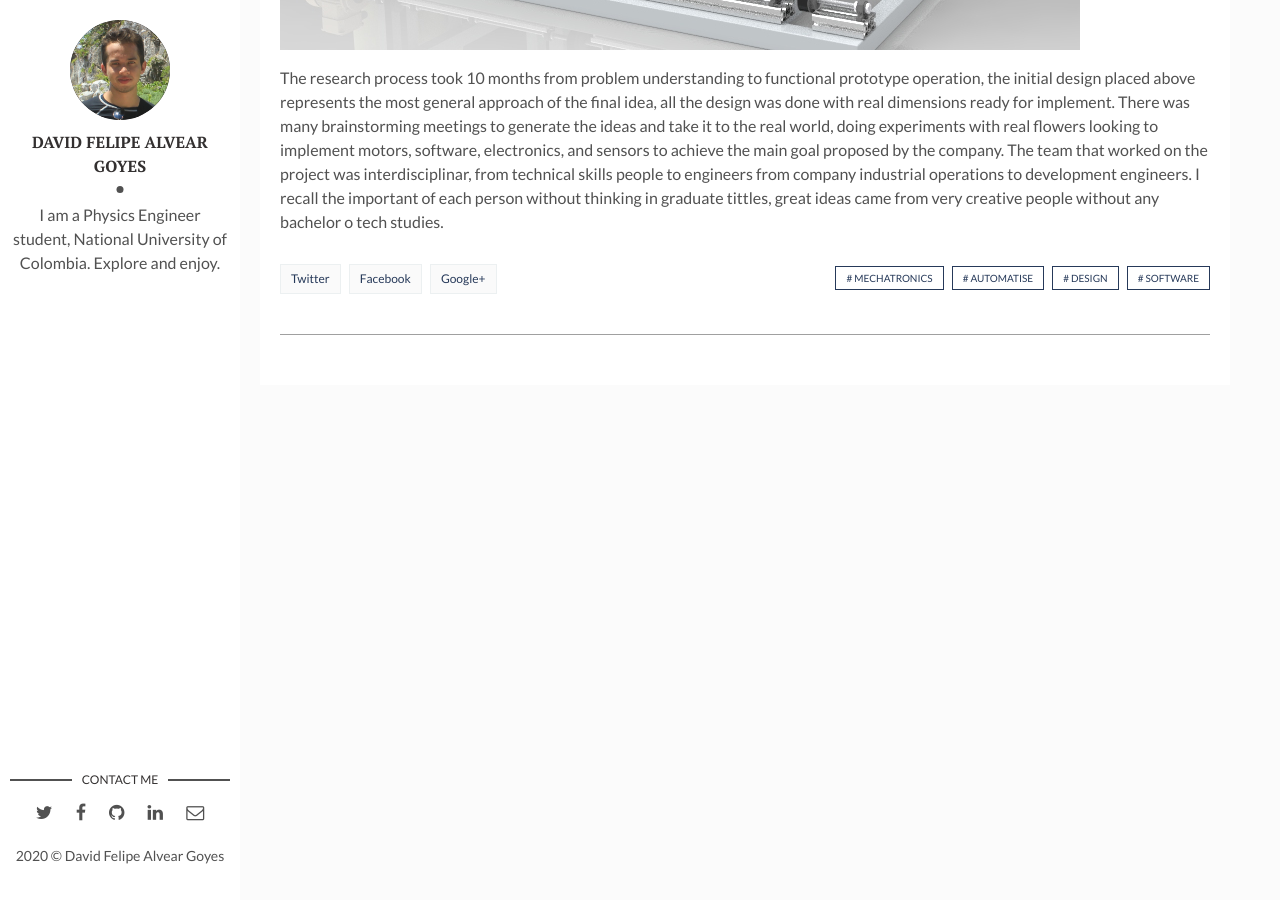
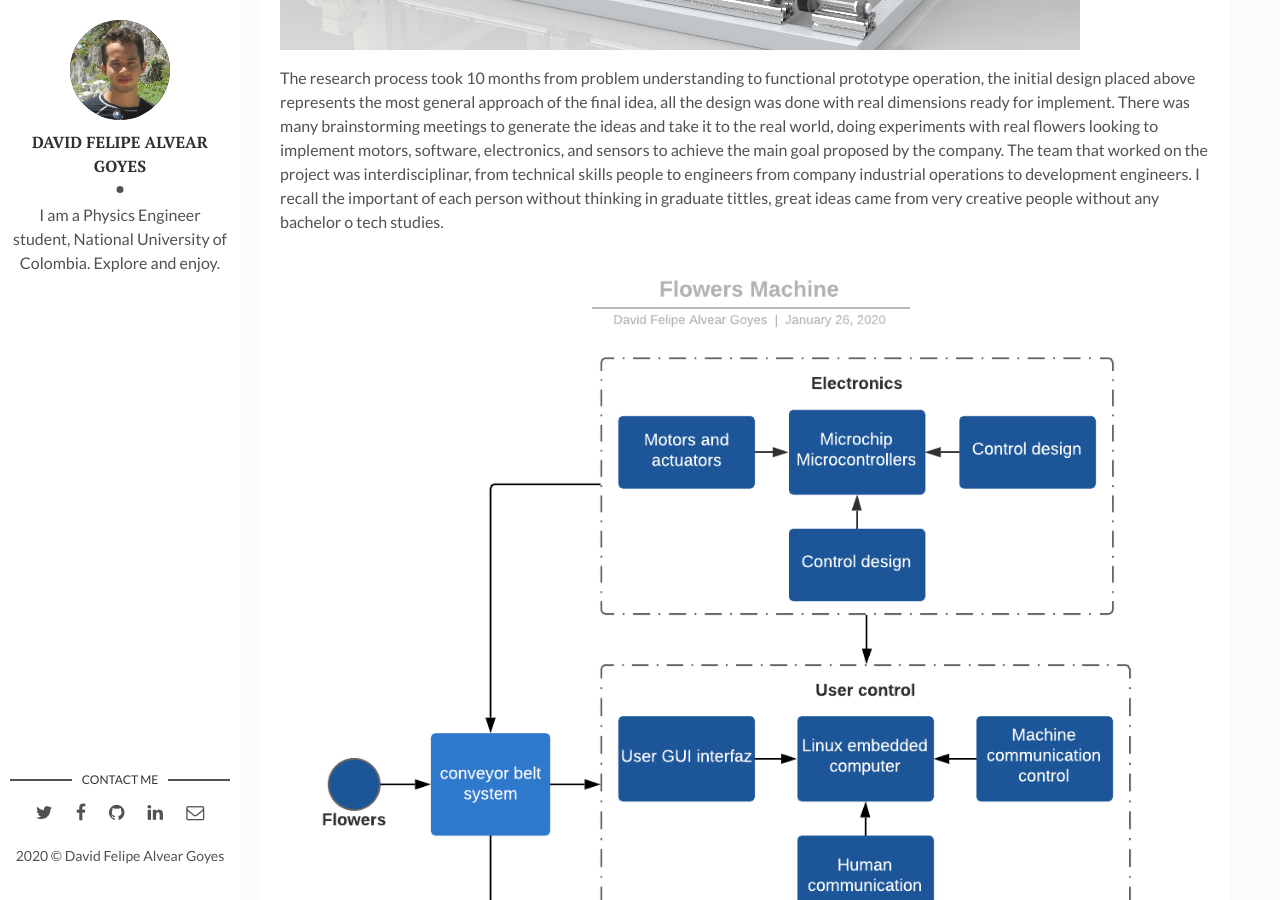
Before and after one commit to dfalveargOT/oldPage, a Jekyll site: the page built from _posts/2020-01-02-Flower's-Machine.markdown, in a window 1280 px wide and 900 px high, scrolled down 1375 px. Built offline with Jekyll 4.4.1, drawn with Linux system fonts in a browser that asks for light colours; comment, search, counter and statistics services are not loaded.

Commit message:
Update 2020-01-02-Flower's-Machine.markdown

```diff
--- a/_posts/2020-01-02-Flower's-Machine.markdown
+++ b/_posts/2020-01-02-Flower's-Machine.markdown
@@ -14,3 +14,5 @@ Colombia invest in the flower industry for the excellent weather conditions acro
 ![Cropcount]({{site.baseurl}}/assets/img/FlowersMachine/Definicion.2.jpg)
 
 The research process took 10 months from problem understanding to functional prototype operation, the initial design placed above represents the most general approach of the final idea, all the design was done with real dimensions ready for implement. There was many brainstorming meetings to generate the ideas and take it to the real world, doing experiments with real flowers looking to implement motors, software, electronics, and sensors to achieve the main goal proposed by the company. The team that worked on the project was interdisciplinar, from technical skills people to engineers from company industrial operations to development engineers. I recall the important of each person without thinking in graduate tittles, great ideas came from very creative people without any bachelor o tech studies.
+
+![Cropcount]({{site.baseurl}}/assets/img/FlowersMachine/FlowersMachine.png)
```
